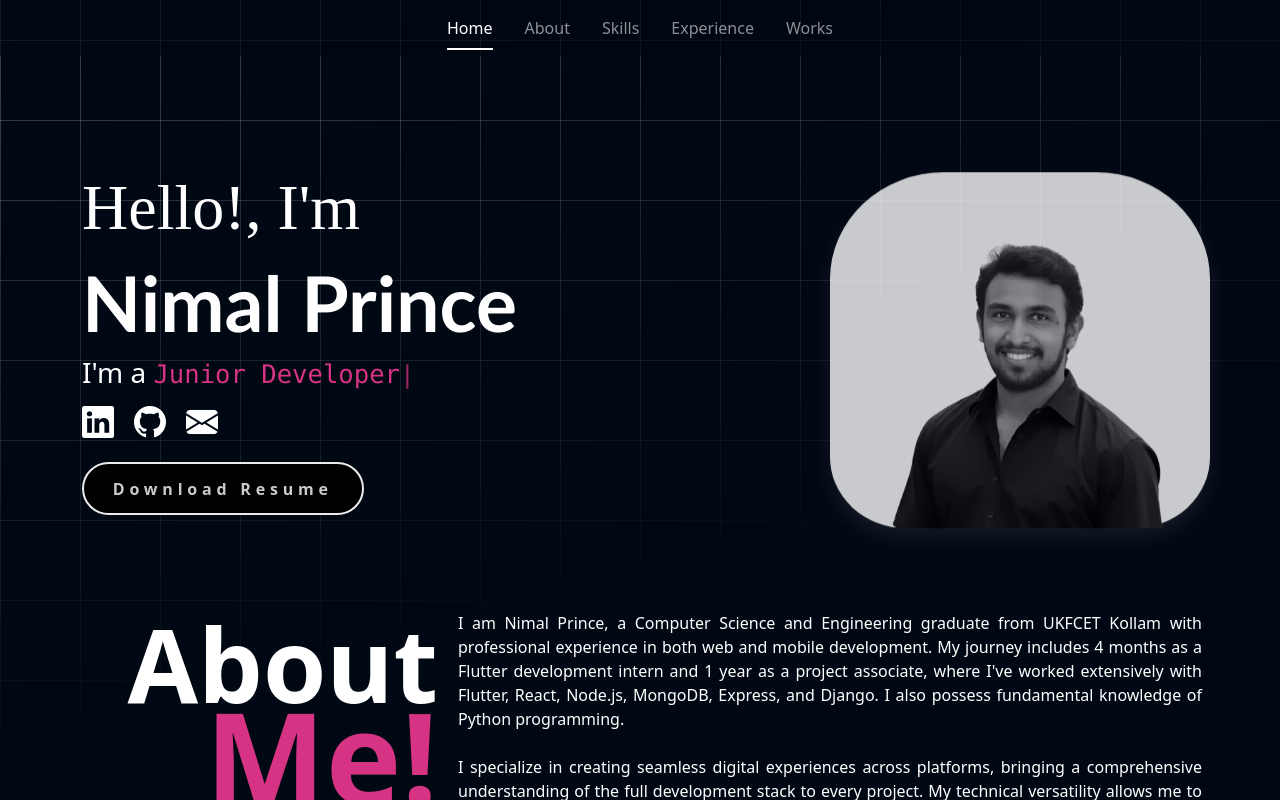
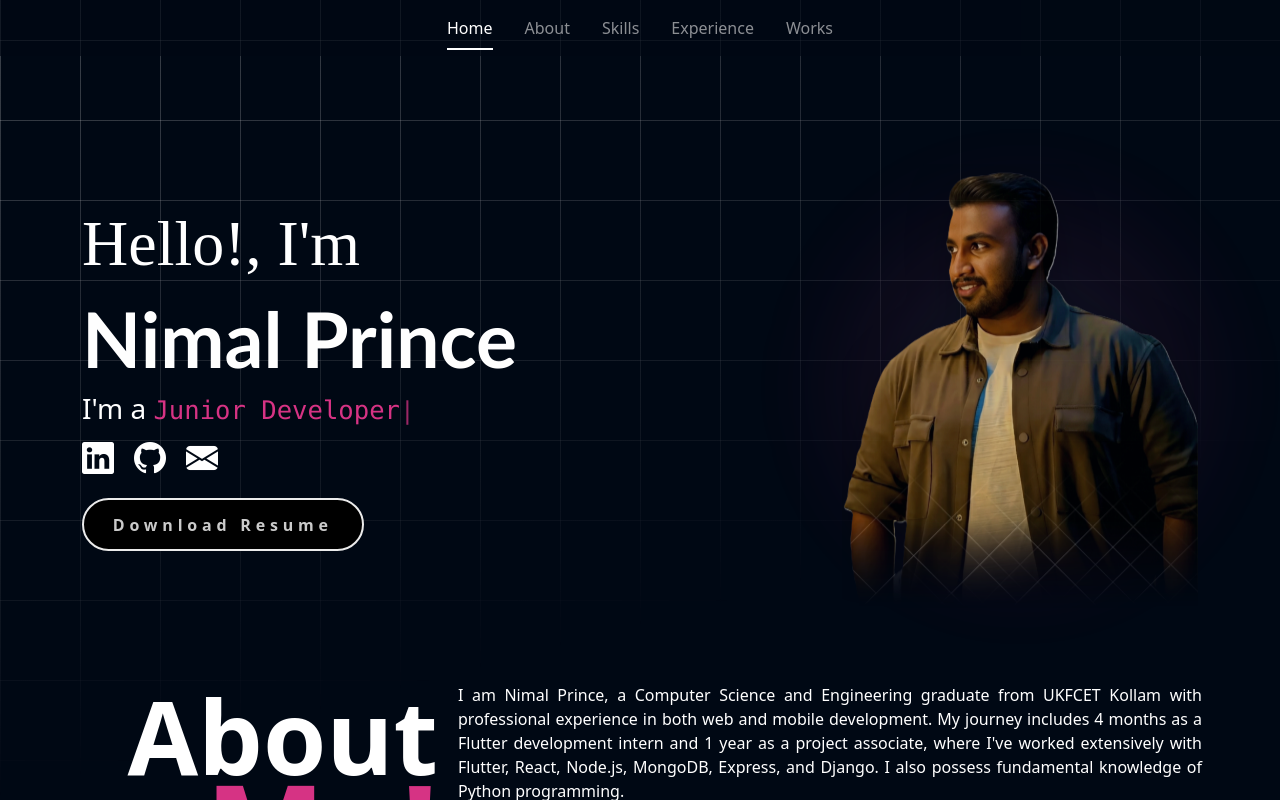
Before and after one commit to Nimal-dev/Portfolio_v2, a React (Vite) app: page / in a window 1280 px wide. Shown: the top 800 px of the page. Built offline with nearby package versions, Linux system fonts and the light colour scheme; a web font is replaced by a local one.

Commit message:
Updated Profile Pic

```diff
--- a/src/App.css
+++ b/src/App.css
@@ -110,37 +110,70 @@ body::before {
 }
 
 .profile_col {
-  background-color: #fff;
-  text-align: start;
-  border-radius: 30% 30% 20% 20%;
+  /* Minimalist Gradient Background */
+  background: transparent;
+  text-align: center;
+  border-radius: 0;
+  box-shadow: none;
+  border: none;
   transform: translateY(20px);
   opacity: 0;
   animation: profileAppear 1.2s ease forwards;
   animation-delay: 1s;
-  box-shadow: 0 10px 25px rgba(255, 255, 255, 0.1);
+  position: relative;
+  display: flex;
+  justify-content: center;
+  align-items: center;
+  z-index: 1;
+}
+
+/* Large diffuse gradient blob behind the image */
+.profile_col::before {
+  content: '';
+  position: absolute;
+  top: 50%;
+  left: 50%;
+  transform: translate(-50%, -50%);
+  width: 120%;
+  /* Large relative to container */
+  height: 120%;
+  max-width: 500px;
+  max-height: 500px;
+  background: radial-gradient(circle, rgba(97, 218, 251, 0.15) 0%, rgba(214, 51, 132, 0.1) 40%, transparent 70%);
+  filter: blur(40px);
+  z-index: -1;
+  border-radius: 50%;
   transition: all 0.5s ease;
-  max-width: 100%;
-  /* Ensure it doesn't overflow on small screens */
-  margin: 0 auto;
-  /* Center it on smaller screens */
+}
+
+.profile_col:hover::before {
+  width: 130%;
+  height: 130%;
+  background: radial-gradient(circle, rgba(97, 218, 251, 0.2) 0%, rgba(214, 51, 132, 0.15) 50%, transparent 70%);
 }
 
 .profile_col:hover {
-  transform: translateY(0) scale(1.03);
-  box-shadow: 0 15px 30px rgba(255, 255, 255, 0.2);
+  transform: translateY(0);
+  /* No scale or shadow on container */
 }
 
 .profilepic {
-  transform: rotateY(180deg);
-  filter: grayscale(100%);
-  transition: filter 0.5s ease;
+  /* transform: rotateY(180deg); */
+  /* Keep original flip */
+  filter: drop-shadow(0 10px 20px rgba(0, 0, 0, 0.3));
+  /* Subtle shadow for depth */
+  transition: transform 0.5s ease, filter 0.5s ease;
   max-width: 100%;
-  /* Ensure image is responsive */
   height: auto;
+  border-radius: 0;
+  /* Ensure no radius on image if it was set */
+  -webkit-mask-image: linear-gradient(to bottom, black 80%, transparent 100%);
+  mask-image: linear-gradient(to bottom, black 80%, transparent 100%);
 }
 
 .profile_col:hover .profilepic {
-  filter: grayscale(70%);
+  /* transform: rotateY(180deg) scale(1.02); */
+  filter: drop-shadow(0 15px 30px rgba(0, 0, 0, 0.4));
 }
 
 .role-text {
```
Also changed, not shown: src/assets/me.png, src/assets/me2.png (added).
